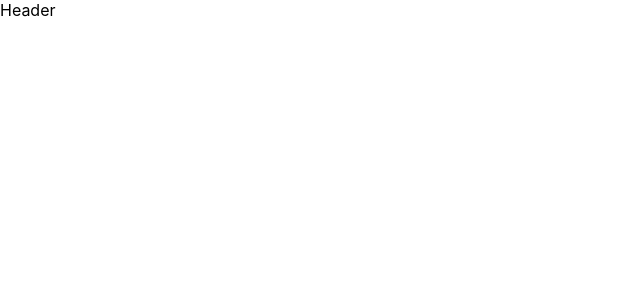
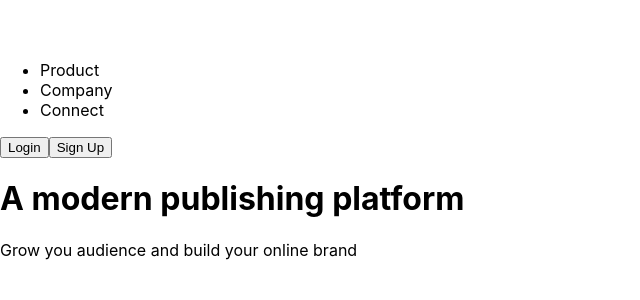
Before and after one commit to steven-mpawulo/blogr-landing-page, a React (Create React App) app: page / in a window 1280 px wide. Shown: the top 300 px of the page, without its empty margins (0-640 px from the left). Built offline with nearby package versions, Linux system fonts and the light colour scheme.

Commit message:
writes html for header

```diff
--- a/src/components/front/header/Header.js
+++ b/src/components/front/header/Header.js
@@ -1,8 +1,27 @@
 import React from 'react'
+import Logo from '../../../images/logo.svg'
 
 const Header = () => {
   return (
-    <div>Header</div>
+    <header>
+        <div className='header'>
+        <img src={Logo} alt="logo" className='logo'/>
+        <nav>
+        <ul>
+            <li>Product</li>
+            <li>Company</li>
+            <li>Connect</li>
+        </ul>
+        </nav>
+
+        <button className='login'>Login</button>
+        <button className='signup'>Sign Up</button>
+        <h1>A modern publishing platform</h1>
+        <p className='online-brand'>Grow you audience and build your online brand</p>
+
+    </div>
+    </header>
+
   )
 }
 
```
